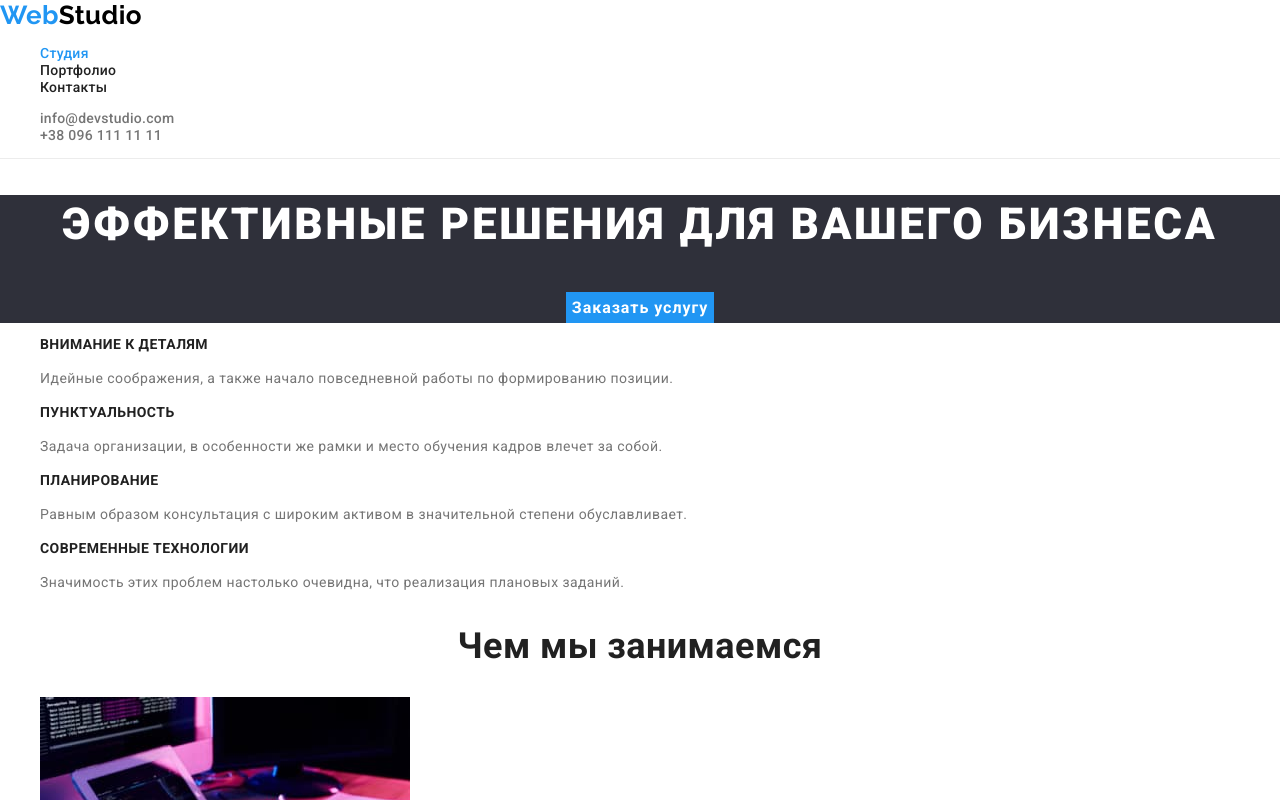
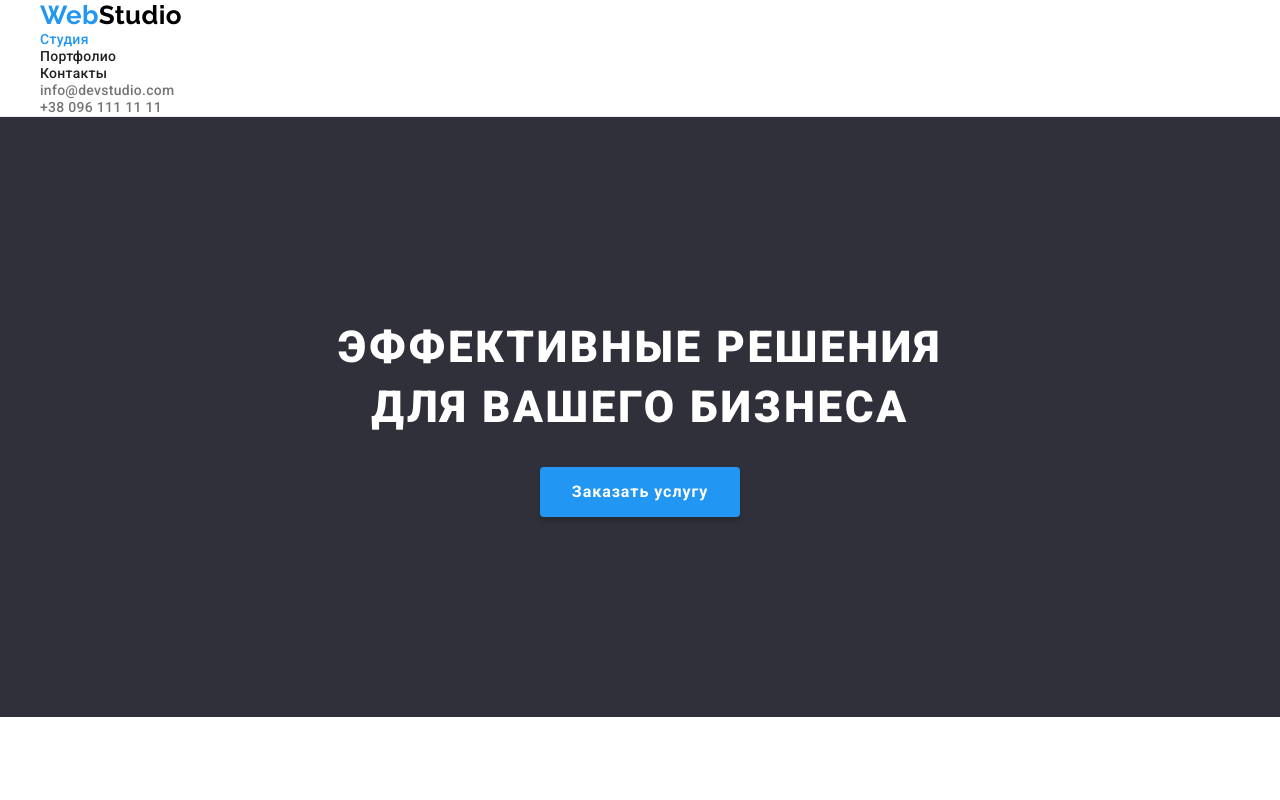
Before and after one commit to ArturKandyba/goit-markup-hw-03, a plain HTML site: page index.html in a window 1280 px wide. Shown: the top 800 px of the page. Drawn offline with nearby package versions, Linux system fonts and the light colour scheme.

Commit message:
hw-03-progress1

```diff
--- a/css/styles.css
+++ b/css/styles.css
@@ -1,12 +1,12 @@
 /* Palette */
 
-/* Main text #212121 */
+/* Main text color #212121 */
 
-/* Alternate text #000000 */
+/* Alternate text color #000000 */
 
-/* Accent #2196F3 */
+/* Accent color #2196F3 */
 
-/* Accent alternate #188CE8 */
+/* Accent alternate color #188CE8 */
 
 /* Communication text #757575 */
 
@@ -16,11 +16,12 @@
 
 /* Background lighten #F5F4FA */
 
-/* Element white #FFFFFF */
+/* Element white color #FFFFFF */
 
 /* Header line #ECECEC */
 
-/* Portfolio container background #EEEEEE */
+/* Portfolio container border #EEEEEE */
+
 :root {
   --main-text-color: #212121;
   --alternate-text-color: #000000;
@@ -40,14 +41,27 @@ body {
   letter-spacing: 0.03em;
   background-color: var(--element-white-color);
 }
+h1,
+h2,
+h3,
+ul,
+p {
+  margin: 0;
+  padding: 0;
+}
 .list {
   list-style: none;
 }
+.container {
+  width: 1200px;
+  margin: 0 auto;
+}
 /* Header */
+
 .logo {
   font-family: 'Raleway', sans-serif;
   font-size: 26px;
-  line-height: 1.19;
+  line-height: 1.2;
   color: var(--accent-color);
   text-decoration: none;
 }
@@ -87,25 +101,41 @@ body {
   color: var(--accent-color);
 }
 /* Main */
+
 .hidden-title {
   display: none;
 }
 .hero-section {
+  padding-top: 200px;
+  padding-bottom: 200px;
+  margin-bottom: 90px;
+
   background-color: var(--background-darken-color);
   text-align: center;
 }
 .hero-title {
+  width: 696px;
+  margin-left: auto;
+  margin-right: auto;
+  margin-bottom: 30px;
+
   color: var(--element-white-color);
+
   font-weight: 900;
   font-size: 44px;
-  line-height: 1.36;
+  line-height: 1.37;
   text-align: center;
   letter-spacing: 0.06em;
   text-transform: uppercase;
 }
 .primary-btn {
+  padding: 10px 32px;
+  border-radius: 4px;
+  box-shadow: 0px 4px 4px rgba(0, 0, 0, 0.15);
+
+  color: var(--element-white-color);
   background-color: var(--accent-color);
-  color: var(--element-white-color);
+
   font-family: inherit;
   font-weight: 700;
   font-size: 16px;
@@ -157,6 +187,9 @@ body {
   text-align: center;
 }
 /* Portfolio */
+
+.filter-btn-list {
+}
 .filter-btn {
   background-color: var(--background-lighten-color);
   color: var(--main-text-color);
@@ -188,6 +221,7 @@ body {
   line-height: 1.87;
 }
 /* Footer */
+
 .footer-section {
   background-color: var(--background-darken-color);
 }
--- a/index.html
+++ b/index.html
@@ -21,31 +21,35 @@
     <!-- Header section -->
     <header class="header-section">
       <!-- Navigation -->
+      <div class="container">
         <nav>
           <a href="./index.html" class="logo">Web<span class="header-logo">Studio</span></a>
-        <ul class="list">
+          <ul class="nav-list list">
             <li><a href="./index.html" class="nav-link current">Студия</a></li>
             <li><a href="./portfolio.html" class="nav-link">Портфолио</a></li>
             <li><a href="Контакты" class="nav-link">Контакты</a></li>
           </ul>
         </nav>
         <!-- Contacts -->
-      <ul class="list">
+        <ul class="contacts-list list">
           <li>
             <a href="mailto:info@devstudio.com" class="header-contact">info@devstudio.com</a>
           </li>
           <li><a href="tel:+380961111111" class="header-contact">+38 096 111 11 11</a></li>
         </ul>
+      </div>
     </header>
     <!-- Main section -->
     <main>
       <!-- Hero -->
       <section class="hero-section">
+        <div class="container">
           <h1 class="hero-title">Эффективные решения для вашего бизнеса</h1>
           <button type="button" class="primary-btn">Заказать услугу</button>
+        </div>
       </section>
       <!-- Features -->
-      <section class="features-section">
+      <section class="features-section container">
         <h2 class="hidden-title">Наши преимущества</h2>
         <ul class="features list">
           <li>
@@ -75,7 +79,7 @@
         </ul>
       </section>
       <!-- Our capabilities -->
-      <section class="capabilities">
+      <section class="capabilities container">
         <h2 class="section-headline">Чем мы занимаемся</h2>
         <ul class="list">
           <li><img src="./images/img1.jpg" alt="layout" width="370" height="294" /></li>
@@ -84,7 +88,7 @@
         </ul>
       </section>
       <!-- Our team -->
-      <section class="team-content">
+      <section class="team-content container">
         <h2 class="section-headline">Наша команда</h2>
         <ul class="list">
           <li class="card-content">
@@ -122,6 +126,7 @@
     </main>
     <!-- Footer section-->
     <footer class="footer-section">
+      <div class="container">
         <a href="./index.html" class="logo">Web<span class="footer-logo">Studio</span></a>
         <!-- Address information -->
         <address>
@@ -134,6 +139,7 @@
             <li><a href="tel:+380991111111" class="footer-contact">+38 099 111 11 11</a></li>
           </ul>
         </address>
+      </div>
     </footer>
   </body>
 </html>
```
Also changed, not shown: portfolio.html (+8 -4 lines). Lines whose indentation alone changed are shown as unchanged.
